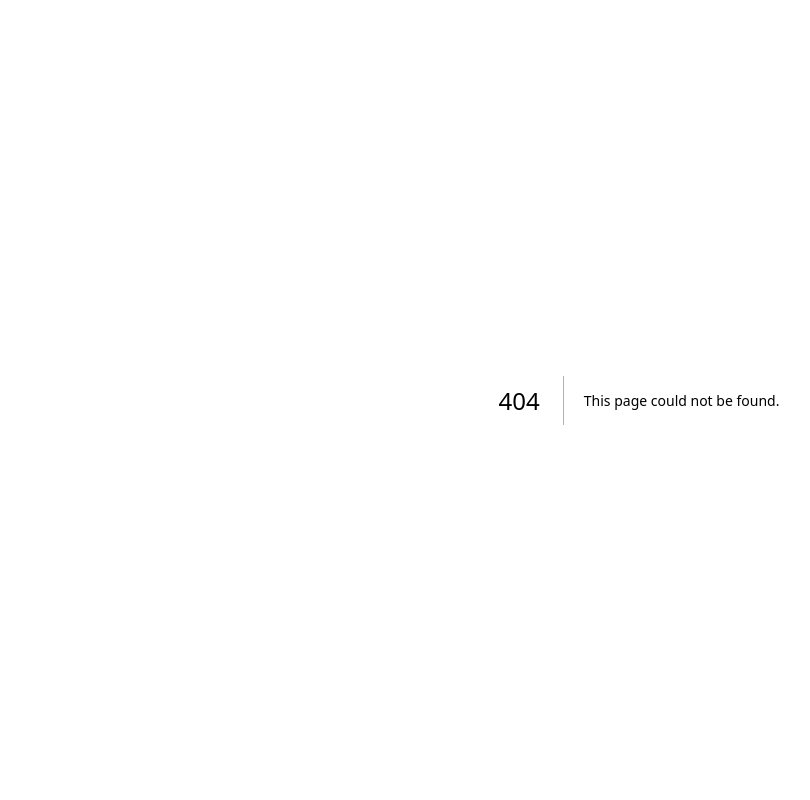
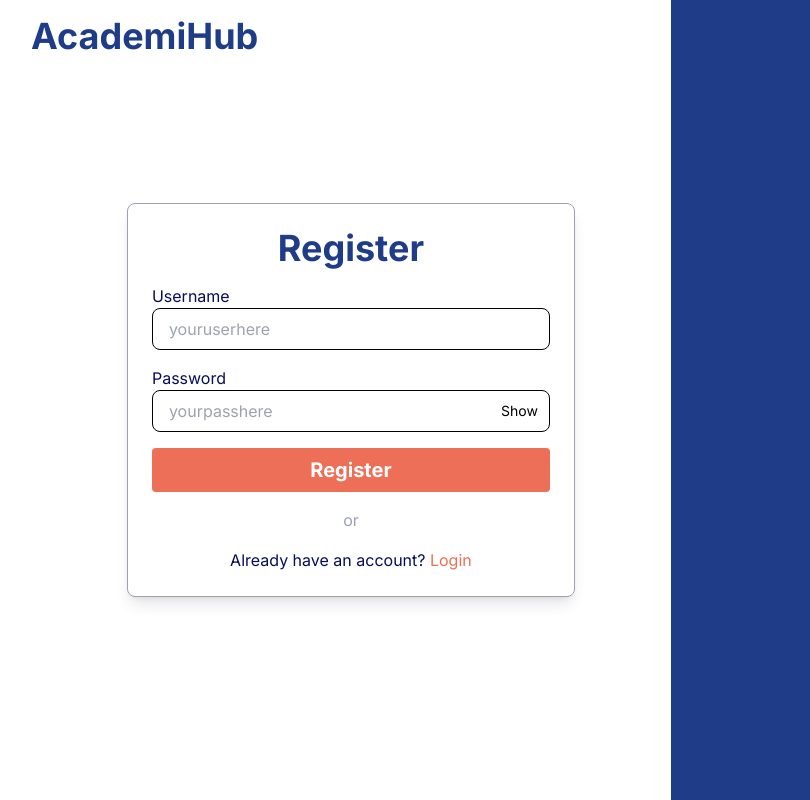
Before and after one commit to Arlow5761/academihub, a Next.js app: page /register in a window 1280 px wide. Before the commit this address had no page. Shown: the whole page, without its empty margins (1-811 px from the left). Built offline with nearby package versions, Linux system fonts and the light colour scheme.

Commit message:
add frontend for login and register

```diff
--- /dev/null
+++ b/app/login/page.tsx
@@ -0,0 +1,99 @@
+"use client";
+import { useState } from 'react';
+import { useRouter } from 'next/navigation';
+
+const Home = () => {
+  const [username, setUsername] = useState('');
+  const [password, setPassword] = useState('');
+  const [passwordVisible, setPasswordVisible] = useState(false);
+  const [error, setError] = useState(null);
+  const router = useRouter();
+
+  const togglePasswordVisibility = () => {
+    setPasswordVisible(!passwordVisible);
+  };
+
+  const handleLogin = async (e) => {
+    e.preventDefault();
+
+    try {
+      const response = await fetch('/api/user/login', {
+        method: 'POST',
+        headers: {
+          'Content-Type': 'application/json',
+        },
+        body: JSON.stringify({ username, password }),
+      });
+
+      if (response.status === 200) { // Check for the specific status code
+        // Optionally, handle setting cookies or tokens here if needed
+        router.push('/dashboard'); // Redirect after successful login
+      } else {
+        setError('Login failed. Please check your username and password.');
+      }
+    } catch (err) {
+      console.error('An unexpected error occurred:', err);
+      setError('An unexpected error occurred. Please try again later.');
+    }
+  };
+
+  return (
+    <main className="flex flex-row items-stretch bg-white min-h-screen">
+      {/* Header */}
+      <header className="bg-white p-4 w-0">
+        <div className="text-left text-4xl font-bold text-p-blue ml-4 font-raleway">
+          AcademiHub
+        </div>
+      </header>
+
+      {/* Login Form */}
+      <div className="flex items-center justify-center w-2/3 min-h-screen">
+        <form onSubmit={handleLogin} className="relative w-full max-w-md bg-white p-6 rounded-lg border border-gray-400 shadow-lg">
+          <p className='text-center text-4xl font-bold text-p-blue'>Login</p>
+          <p className='mt-4 text-p-dark-blue'>Username</p>
+          <input
+            type="text"
+            value={username}
+            onChange={(e) => setUsername(e.target.value)}
+            placeholder="youruserhere"
+            className="w-full pl-4 pr-4 py-2 border border-black rounded-lg focus:outline-none focus:ring-2 focus:ring-p-blue focus:border-transparent"
+          />
+          <p className="mt-4 text-p-dark-blue">Password</p>
+          <div className="relative">
+            <input
+              type={passwordVisible ? 'text' : 'password'}
+              value={password}
+              onChange={(e) => setPassword(e.target.value)}
+              placeholder="yourpasshere"
+              className="w-full pl-4 pr-4 py-2 border border-black rounded-lg focus:outline-none focus:ring-2 focus:ring-p-blue focus:border-transparent"
+            />
+            <button
+              type="button"
+              onClick={togglePasswordVisibility}
+              className="absolute inset-y-0 right-0 pr-3 flex items-center text-sm leading-5"
+            >
+              {passwordVisible ? 'Hide' : 'Show'}
+            </button>
+          </div>
+          {error && <p className="mt-4 text-red-500">{error}</p>}
+          <div className="flex justify-between items-center mt-4 font-bold">
+            <button type="submit" className="w-full bg-p-orange p-2 pr-2 rounded text-xl text-white">
+              Login
+            </button>
+          </div>
+          <p className='text-p-gray-shaded text-center mt-4'>atau</p>
+          <p className='mt-4 text-center text-p-dark-blue'>
+            Belum mempunyai akun? <a href='/register' className='text-p-orange'>Buat Akun</a>
+          </p>
+        </form>
+      </div>
+
+      {/* Right Section */}
+      <div className="w-[811px] min-h-screen bg-p-blue">
+        {/* Empty Content */}
+      </div>
+    </main>
+  );
+};
+
+export default Home;
--- /dev/null
+++ b/app/register/page.tsx
@@ -0,0 +1,114 @@
+"use client";
+import { useState } from "react";
+import { useRouter } from "next/navigation"; // Import useRouter for navigation
+
+const Home = () => {
+  const [username, setUsername] = useState('');
+  const [password, setPassword] = useState('');
+  const [passwordVisible, setPasswordVisible] = useState(false);
+  const [error, setError] = useState(null);
+  const router = useRouter(); // Initialize router
+
+  const togglePasswordVisibility = () => {
+    setPasswordVisible(!passwordVisible);
+  };
+
+  const handleRegister = async (e) => {
+    e.preventDefault();
+
+    try {
+      const response = await fetch('/api/user/register', {
+        method: 'POST',
+        headers: {
+          'Content-Type': 'application/json',
+        },
+        body: JSON.stringify({
+          username,
+          password,
+        }),
+      });
+
+      // Parse the status from the response headers
+      const status = response.headers.get("status");
+
+      if (status === "200") {
+        // Handle successful registration here
+        router.push('/login');
+      } else {
+        // Handle failure by showing an error message
+        setError('Registration failed. Username or password may already exist.');
+      }
+    } catch (err) {
+      console.error('An unexpected error occurred:', err);
+      setError('An unexpected error occurred. Please try again later.');
+    }
+  };
+
+  return (
+    <main className="flex flex-row items-stretch bg-white min-h-screen">
+      {/* Header with your name */}
+      <header className="bg-white p-4 w-0">
+        <div className="text-left text-4xl font-bold text-p-blue ml-4 font-raleway">
+          AcademiHub
+        </div>
+      </header>
+
+      {/* Left section for the registration form */}
+      <div className="flex items-center justify-center w-2/3 min-h-screen">
+        <div className="relative w-full max-w-md bg-white p-6 rounded-lg border border-gray-400 shadow-lg">
+          <p className='text-center text-4xl font-bold text-p-blue'>Register</p>
+
+          <p className='mt-4 text-p-dark-blue'>Username</p>
+          <input
+            type="text"
+            placeholder="youruserhere"
+            className="w-full pl-4 pr-4 py-2 border border-black rounded-lg focus:outline-none focus:ring-2 focus:ring-blue-500 focus:border-transparent"
+            value={username}
+            onChange={(e) => setUsername(e.target.value)}
+          />
+
+          <p className="mt-4 text-p-dark-blue">Password</p>
+          <div className="relative">
+            <input
+              type={passwordVisible ? 'text' : 'password'}
+              placeholder="yourpasshere"
+              className="w-full pl-4 pr-4 py-2 border border-black rounded-lg focus:outline-none focus:ring-2 focus:ring-blue-500 focus:border-transparent"
+              value={password}
+              onChange={(e) => setPassword(e.target.value)}
+            />
+            <button
+              type="button"
+              onClick={togglePasswordVisibility}
+              className="absolute inset-y-0 right-0 pr-3 flex items-center text-sm leading-5"
+            >
+              {passwordVisible ? 'Hide' : 'Show'}
+            </button>
+          </div>
+
+          <div className="flex justify-between items-center mt-4 font-bold">
+            <button
+              type="submit"
+              className="w-full bg-p-orange p-2 pr-2 rounded text-xl text-white"
+              onClick={handleRegister}
+            >
+              Register
+            </button>
+          </div>
+
+          {error && <p className='text-red-500 text-center mt-4'>{error}</p>}
+
+          <p className='text-p-gray-shaded text-center mt-4'>or</p>
+          <p className='mt-4 text-center text-p-dark-blue'>Already have an account? <a href='/login' className='text-p-orange'>Login</a></p>
+
+        </div>
+      </div>
+
+      {/* Right section with background */}
+      <div className="w-[811px] min-h-screen bg-p-blue">
+        {/* Empty content */}
+      </div>
+    </main>
+  );
+};
+
+export default Home;
--- a/package.json
+++ b/package.json
@@ -10,9 +10,10 @@
   },
   "dependencies": {
     "@vercel/postgres": "^0.9.0",
-    "next": "14.2.5",
+    "next": "^14.2.5",
     "react": "^18",
-    "react-dom": "^18"
+    "react-dom": "^18",
+    "react-icons": "^5.3.0"
   },
   "devDependencies": {
     "@types/node": "^20",
--- a/tailwind.config.ts
+++ b/tailwind.config.ts
@@ -16,6 +16,16 @@ const config: Config = {
       boxShadow: {
         'custom': 'rgba(0, 0, 0, 0.16) 0px 3px 6px, rgba(0, 0, 0, 0.23) 0px 3px 6px',
       },
+
+      colors: {
+        'p-white' : '#F6F5F5',
+        'p-blue' : '#1F3C88',
+        'p-orange' : '#EE6F57',
+
+        'p-dark-blue' : '#070D59',
+        'p-gray-shaded' : '#070D5966',
+      },
+
     },
   },
   plugins: [],
```
Also changed, not shown: public/images/Profile1.png (added), 1 other file (tests, documents, lock files or other folders).
